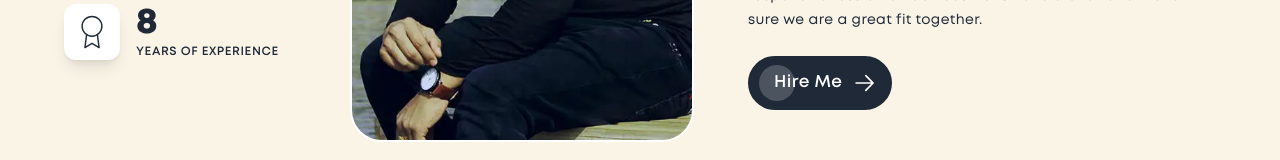
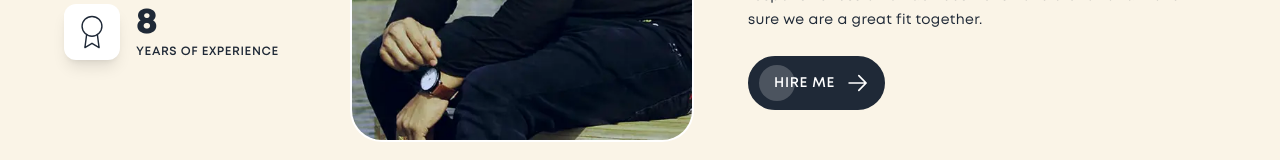
Before and after one commit to ToukirRj/Portfolio, a React (Vite) app: page /About in a window 1280 px wide. Shown: the part 638-798 px from the top of the page. Built offline with nearby package versions, Linux system fonts and the light colour scheme.

Commit message:
no message

```diff
--- a/src/components/Myself.jsx
+++ b/src/components/Myself.jsx
@@ -56,9 +56,9 @@ const Myself = () => {
 
 
 
-                                        <Link to="" className="group h-[54px] w-auto relative overflow-hidden z-10 flex items-center rounded-full ps-6 pe-[12px] border-2 border-[#1F2937] bg-[#1F2937] text-[#FB8245] ease-in-out duration-500">
+                                        <Link to="https://wa.me/8801753778070" className="group h-[54px] w-auto relative overflow-hidden z-10 flex items-center rounded-full ps-6 pe-[12px] border-2 border-[#1F2937] bg-[#1F2937] text-[#FB8245] ease-in-out duration-500">
                                             <span className='w-[36px] h-[36px] group-hover:w-[36px] group-hover:h-[36px] absolute -z-[1] left-[9px] opacity-20 group-hover:opacity-100 bg-white group-hover:bg-[#FB8245] rounded-full ease-in-out duration-500 btn-left'></span>
-                                            <span className='text-[#fff] group-hover:text-[#FB8245] text-[17px] font-[500] tracking-wide'>Hire Me</span>
+                                            <span className='text-[#fff] group-hover:text-[#FB8245] text-[14px] font-[500] tracking-wider uppercase'>Hire Me</span>
                                             <svg xmlns="http://www.w3.org/2000/svg" width="26" height="26" viewBox="0 0 1024 1024" className='relative ms-[10px] group-hover:ms-[15px] ease-in-out duration-500'>
                                                 <path fill="#fff" d="M754.752 480H160a32 32 0 1 0 0 64h594.752L521.344 777.344a32 32 0 0 0 45.312 45.312l288-288a32 32 0 0 0 0-45.312l-288-288a32 32 0 1 0-45.312 45.312L754.752 480z"/>
                                             </svg>
```
